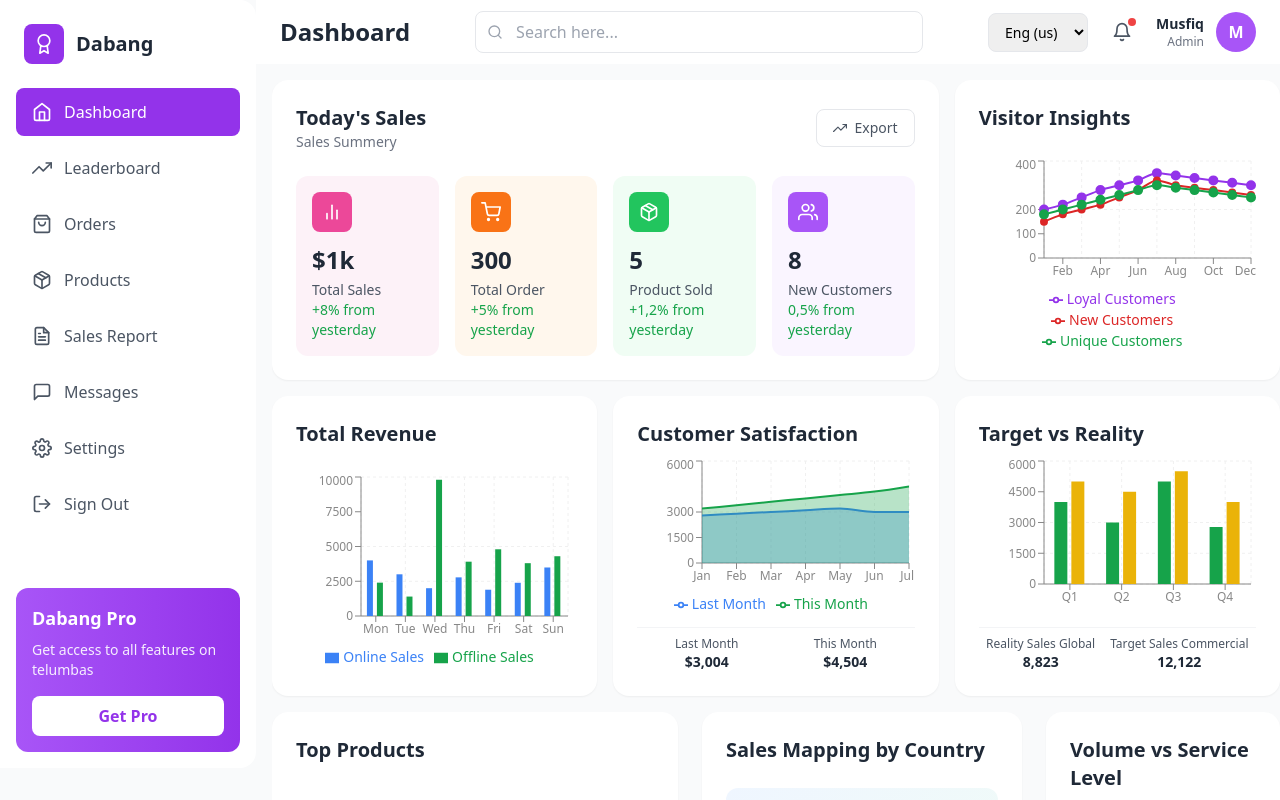
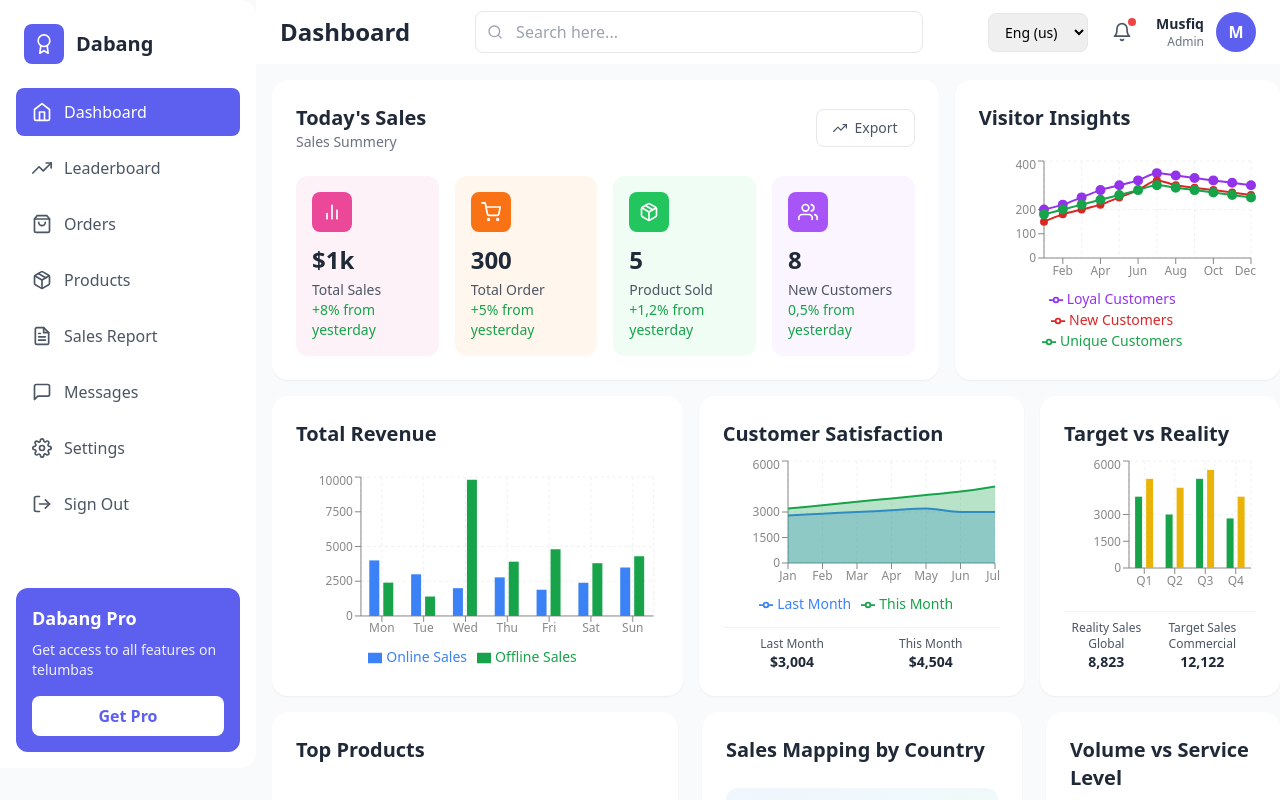
Before and after one commit to jpchsr-coder/sales-dashboard, a React app: page / in a window 1280 px wide. Shown: the top 800 px of the page. Built offline with nearby package versions, Linux system fonts and the light colour scheme; the HTML template or start-up script is replaced by a standard one.

Commit message:
added changes

```diff
--- a/src/App.jsx
+++ b/src/App.jsx
@@ -37,14 +37,14 @@ function App() {
             </div>
 
             {/* Middle Row */}
-            <div className="grid grid-cols-1 lg:grid-cols-3 gap-4 mb-4">
-              <div className="h-full">
+            <div className="grid grid-cols-1 lg:grid-cols-12 gap-4 mb-4">
+              <div className="lg:col-span-5 h-full">
                 <TotalRevenue />
               </div>
-              <div className="h-full min-h-[300px]">
+              <div className="lg:col-span-4 h-full min-h-[300px]">
                 <CustomerSatisfaction />
               </div>
-              <div className="h-full">
+              <div className="lg:col-span-3 h-full">
                 <TargetVsReality />
               </div>
             </div>
--- a/src/components/Sidebar.jsx
+++ b/src/components/Sidebar.jsx
@@ -17,7 +17,7 @@ const Sidebar = () => {
     <div className="w-64 bg-white h-full  flex flex-col rounded-r-2xl">
       {/* Logo */}
       <div className="p-6 flex items-center space-x-3">
-        <div className="w-10 h-10 bg-primary-600 rounded-lg flex items-center justify-center">
+        <div className="w-10 h-10 bg-primary-500 rounded-lg flex items-center justify-center">
           <FiAward className="text-white text-xl" />
         </div>
         <span className="text-xl font-bold text-gray-800">Dabang</span>
--- a/tailwind.config.js
+++ b/tailwind.config.js
@@ -13,8 +13,8 @@ export default {
           200: '#e4ccff',
           300: '#d4adff',
           400: '#c084fc',
-          500: '#a855f7',
-          600: '#9333ea',
+          500: '#5D5FEF',
+          600: '#5D5FEF',
           700: '#7e22ce',
           800: '#6b21a8',
           900: '#581c87',
```
